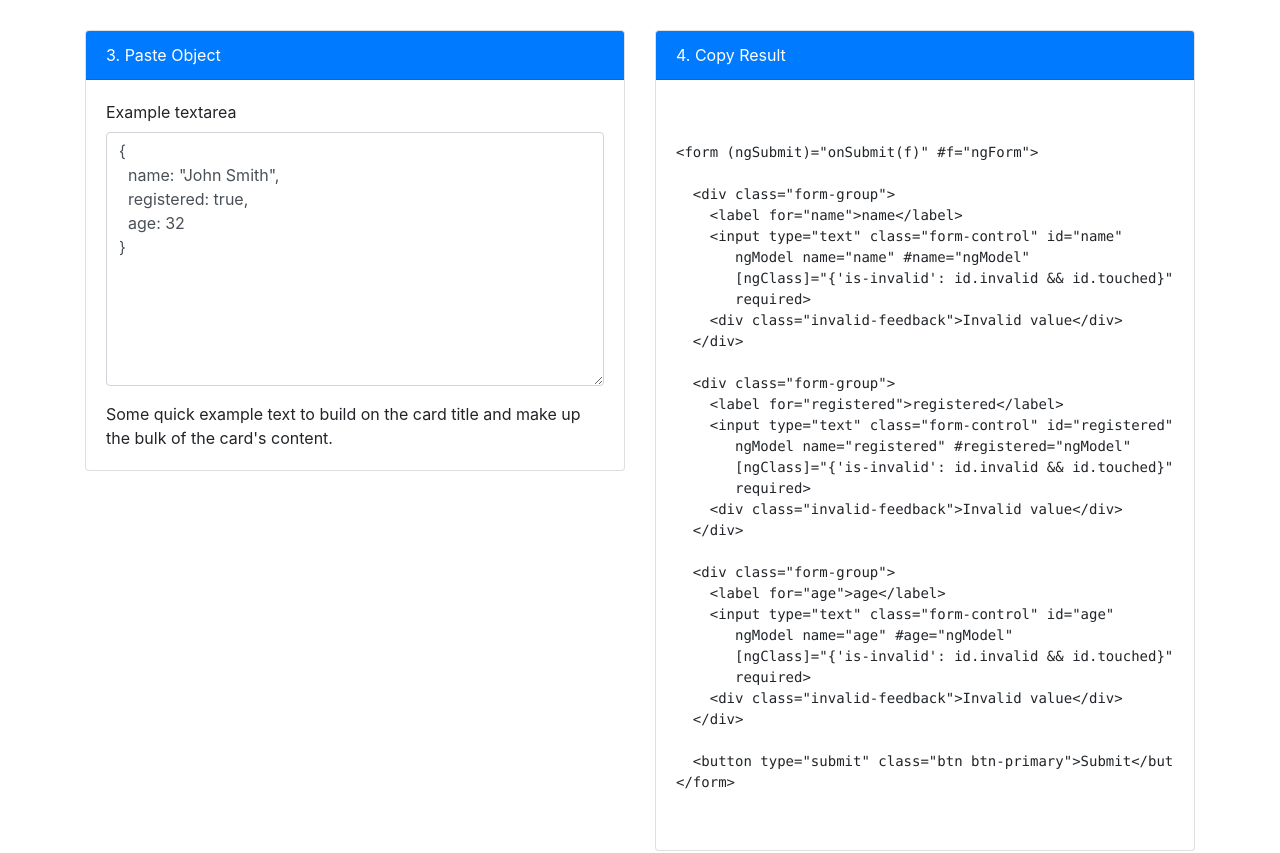
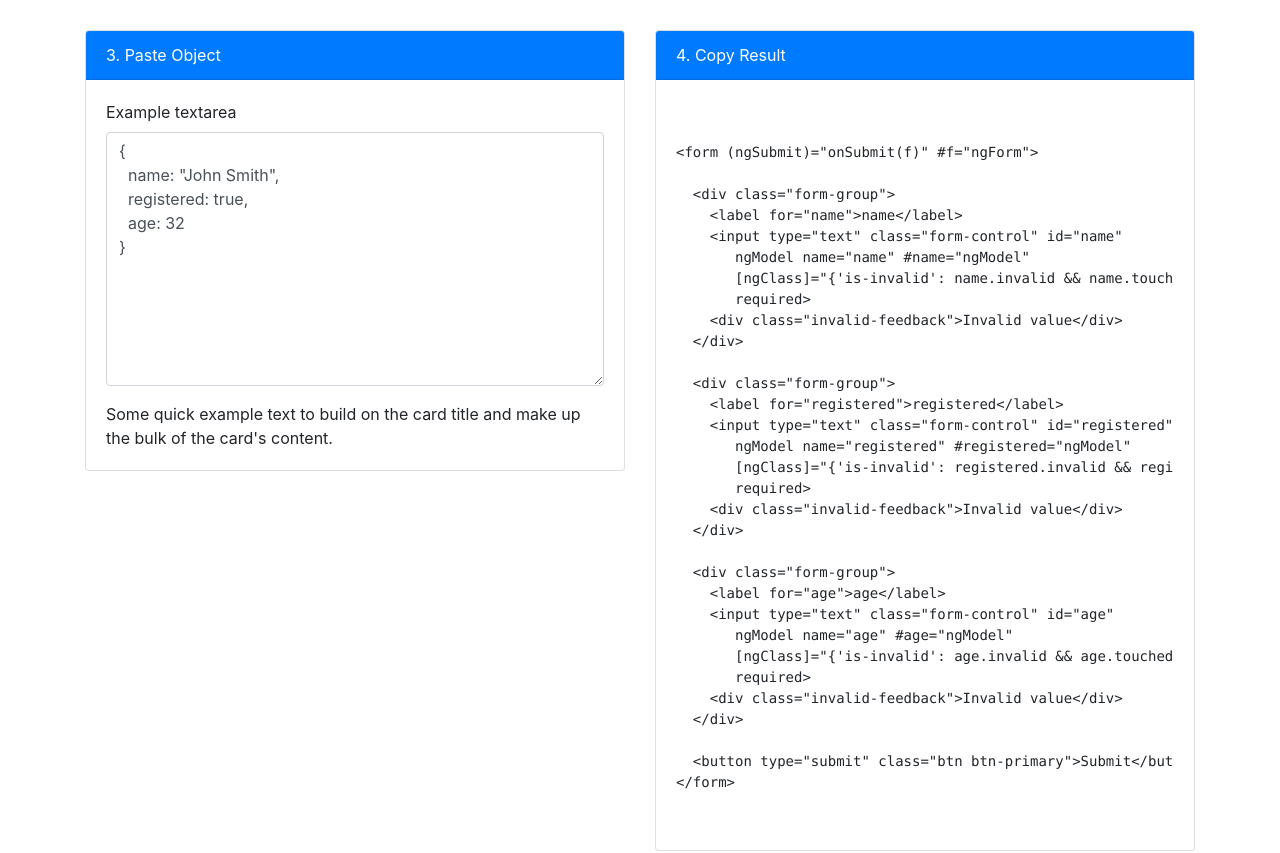
Before and after one commit to IdanCo/object2form, an Angular app: page / in a window 1280 px wide. Shown: the part 513-1366 px from the top of the page. Built offline with nearby package versions, Linux system fonts and the light colour scheme; what angular2-highlight-js would draw is missing.

Commit message:
Improve Transformers

```diff
--- a/src/app/transformers/angular-bootstrap3.transformer.ts
+++ b/src/app/transformers/angular-bootstrap3.transformer.ts
@@ -20,13 +20,12 @@ export class AngularBootstrap3Transformer implements Transformer {
 
   getFormControl(key, value): string {
     return `
-  <div class="form-group">
+  <div class="form-group" [ngClass]={'has-error': ${key}.invalid && ${key}.touched}">
     <label for="${key}">${key}</label>
     <input type="text" class="form-control" id="${key}"
        ngModel name="${key}" #${key}="ngModel"
-       [ngClass]="{'is-invalid': id.invalid && id.touched}"
        required>
-    <div class="invalid-feedback">Invalid value</div>
+    <span class="help-block" *ngIf="${key}.invalid && ${key}.touched}">Invalid value</span>
   </div>
     `;
   }
--- a/src/app/transformers/angular-bootstrap4.transformer.ts
+++ b/src/app/transformers/angular-bootstrap4.transformer.ts
@@ -27,7 +27,7 @@ export class AngularBootstrap4Transformer implements Transformer {
     <label for="${key}">${key}</label>
     <input type="text" class="form-control" id="${key}"
        ngModel name="${key}" #${key}="ngModel"
-       [ngClass]="{'is-invalid': id.invalid && id.touched}"
+       [ngClass]="{'is-invalid': ${key}.invalid && ${key}.touched}"
        required>
     <div class="invalid-feedback">Invalid value</div>
   </div>
```
